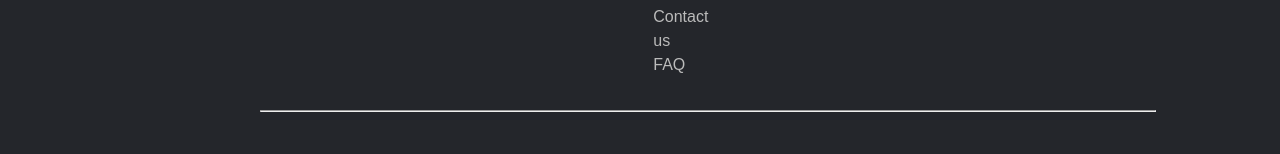
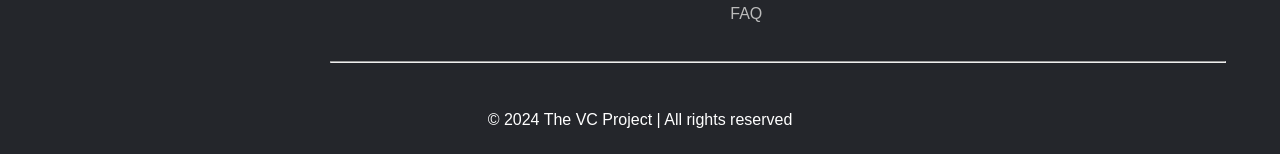
Before and after one commit to shashank-mishra14/TheVCProj, a React (Create React App) app: page / in a window 1280 px wide. Shown: the part 1970-2124 px from the top of the page. Built offline with nearby package versions, Linux system fonts and the light colour scheme; a web font is replaced by a local one.

Commit message:
text under the line in footer

```diff
--- a/src/components/Footer/Footer.css
+++ b/src/components/Footer/Footer.css
@@ -54,23 +54,33 @@ ul{
 }
 .footer hr{
 	content: "";
-	position: absolute;
+	position: relative;
+	margin-top:70px;
 	bottom: 45px; /* Adjust this value to control the distance from the bottom */
-	left:260px;
+	left:330px;
+	align-items: center;
+	justify-content: center;
 	width: 70%;
 	height: 1px; /* Adjust this value to control the thickness of the line */
 	background-color: white; /* Change this to the color you want for the line */
   }
 .footer-col{
-   width: 25%;
+   width: 58%;
    padding: 0 15px;
    padding-right: 150px;
 }
-.footer-col{
-   width: 25%;
-   padding: 0 15px;
-   padding-right: 150px;
+.footer-bottom{
+
+	text-align: center;
+	background-color: #24262b;
+	color: #ffffff;
+	margin-bottom: -45px;
+	bottom: 0;
+	left: 0;
+	width: 100%;
+
 }
+
 .footer-heading{
 	font-size: 18px;
 	color: #ffffff;
--- a/src/components/Footer/Footer.jsx
+++ b/src/components/Footer/Footer.jsx
@@ -36,8 +36,14 @@ const Footer = () => {
                 </li>
               </ul>
             </div>
-            <hr />
+
+
           </div>
+        </div>
+
+        <div class="footer-bottom">
+        <hr />
+          <p>© 2024 The VC Project | All rights reserved</p>
         </div>
       </footer>
 
```
